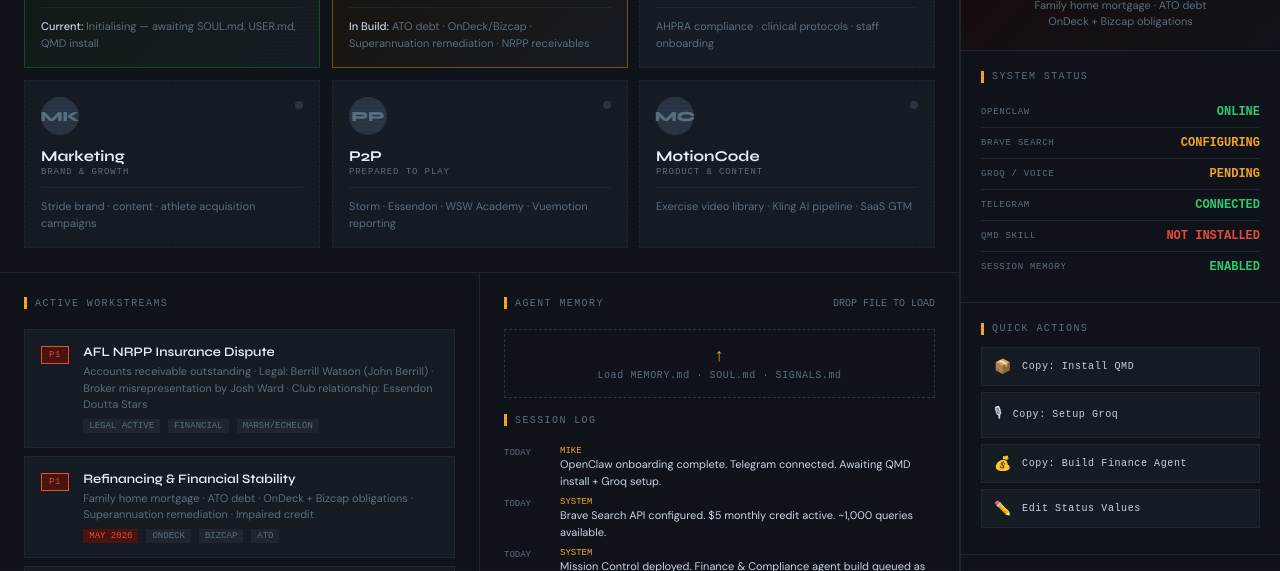
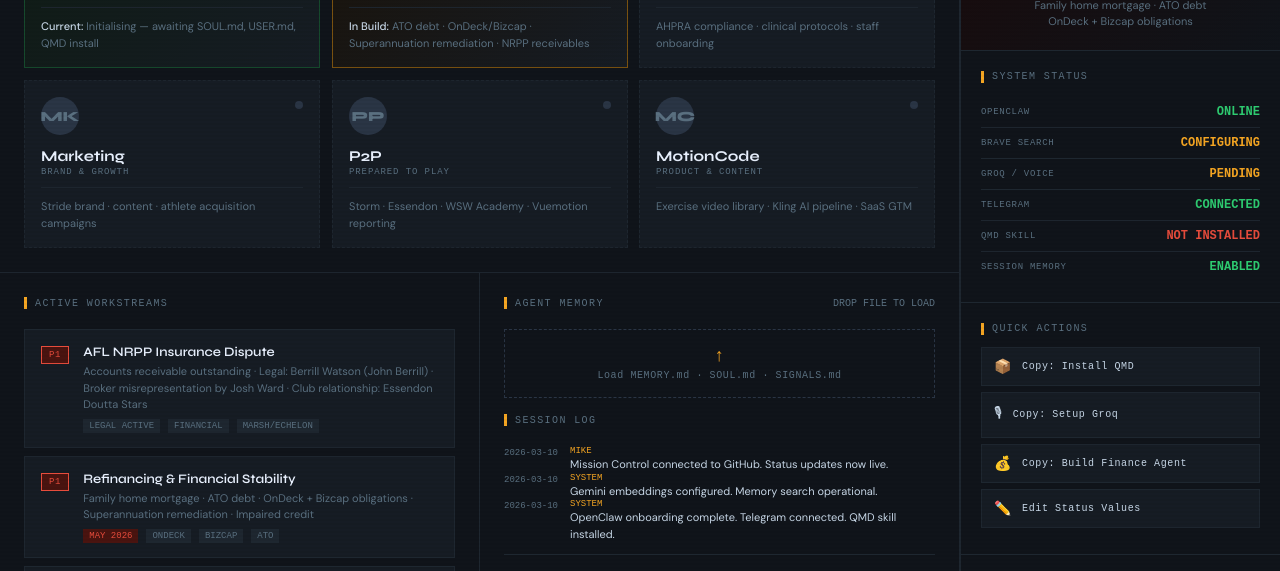
Before and after one commit to ctandy-ai/stride-mission-control, a plain HTML site: page index.html in a window 1280 px wide. Shown: the part 229-800 px from the top of the page. Drawn offline with Linux system fonts and the light colour scheme; a web font is replaced by a local one.

Commit message:
Add status.json + live fetch for activity feed and status bar

```diff
--- a/index.html
+++ b/index.html
@@ -937,29 +937,7 @@
     <div class="activity-feed" id="activityFeed" style="margin-top:16px">
       <div class="panel-label" style="margin-bottom:12px">Session Log</div>
 
-      <div class="activity-item">
-        <div class="activity-time">TODAY</div>
-        <div>
-          <div class="activity-agent">MIKE</div>
-          <div class="activity-text">OpenClaw onboarding complete. Telegram connected. Awaiting QMD install + Groq setup.</div>
-        </div>
-      </div>
-
-      <div class="activity-item">
-        <div class="activity-time">TODAY</div>
-        <div>
-          <div class="activity-agent">SYSTEM</div>
-          <div class="activity-text">Brave Search API configured. $5 monthly credit active. ~1,000 queries available.</div>
-        </div>
-      </div>
-
-      <div class="activity-item">
-        <div class="activity-time">TODAY</div>
-        <div>
-          <div class="activity-agent">SYSTEM</div>
-          <div class="activity-text">Mission Control deployed. Finance & Compliance agent build queued as next priority.</div>
-        </div>
-      </div>
+      <div id="statusFeed"></div>
 
       <div style="border-top:1px solid var(--border);padding-top:12px;margin-top:4px">
         <div style="display:flex;gap:8px;margin-top:8px">
@@ -972,15 +950,52 @@
 
   <!-- STATUS BAR -->
   <div class="status-bar">
-    <div class="status-item"><div class="status-dot" style="background:var(--green)"></div> 2 agents online</div>
-    <div class="status-item"><div class="status-dot" style="background:var(--amber)"></div> 1 building</div>
-    <div class="status-item"><div class="status-dot" style="background:var(--border-bright)"></div> 3 planned</div>
+    <div class="status-item"><div class="status-dot" style="background:var(--green)"></div> <span id="agentsOnline">—</span> agents online</div>
+    <div class="status-item"><div class="status-dot" style="background:var(--amber)"></div> <span id="agentsBuilding">—</span> building</div>
+    <div class="status-item"><div class="status-dot" style="background:var(--border-bright)"></div> <span id="agentsPlanned">—</span> planned</div>
     <div class="status-item" style="margin-left:auto;color:var(--text-dim)">Last updated: <span id="lastUpdated">—</span></div>
   </div>
 
 </main>
 
 <script>
+  // Load status.json
+  async function loadStatus() {
+    try {
+      const res = await fetch('status.json?t=' + Date.now());
+      const data = await res.json();
+
+      // Status bar
+      if (data.statusBar) {
+        document.getElementById('agentsOnline').textContent = data.statusBar.agentsOnline ?? '—';
+        document.getElementById('agentsBuilding').textContent = data.statusBar.agentsBuilding ?? '—';
+        document.getElementById('agentsPlanned').textContent = data.statusBar.agentsPlanned ?? '—';
+      }
+
+      // Last updated
+      if (data.lastUpdated) {
+        const d = new Date(data.lastUpdated);
+        document.getElementById('lastUpdated').textContent = d.toLocaleString('en-AU', {dateStyle:'short', timeStyle:'short'});
+      }
+
+      // Activity feed
+      if (data.activityFeed && data.activityFeed.length) {
+        const feed = document.getElementById('statusFeed');
+        feed.innerHTML = data.activityFeed.map(item => `
+          <div class="activity-item">
+            <div class="activity-time">${item.time}</div>
+            <div>
+              <div class="activity-agent">${item.agent}</div>
+              <div class="activity-text">${item.text}</div>
+            </div>
+          </div>`).join('');
+      }
+    } catch(e) {
+      console.warn('status.json not available:', e.message);
+    }
+  }
+  loadStatus();
+
   // Clock
   function updateClock() {
     const now = new Date();
--- /dev/null
+++ b/status.json
@@ -0,0 +1,25 @@
+{
+  "lastUpdated": "2026-03-10T18:27:00Z",
+  "statusBar": {
+    "agentsOnline": 2,
+    "agentsBuilding": 1,
+    "agentsPlanned": 3
+  },
+  "activityFeed": [
+    {
+      "time": "2026-03-10",
+      "agent": "MIKE",
+      "text": "Mission Control connected to GitHub. Status updates now live."
+    },
+    {
+      "time": "2026-03-10",
+      "agent": "SYSTEM",
+      "text": "Gemini embeddings configured. Memory search operational."
+    },
+    {
+      "time": "2026-03-10",
+      "agent": "SYSTEM",
+      "text": "OpenClaw onboarding complete. Telegram connected. QMD skill installed."
+    }
+  ]
+}
```
